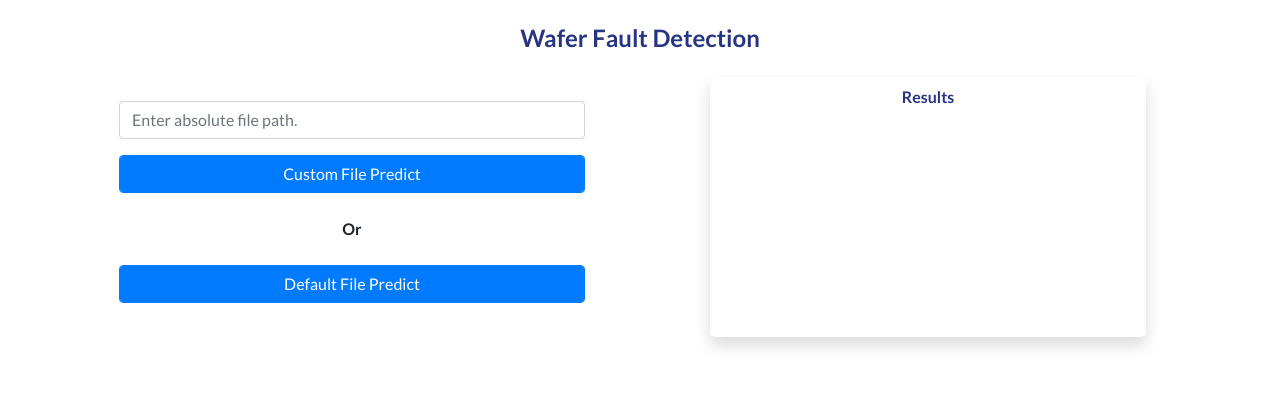
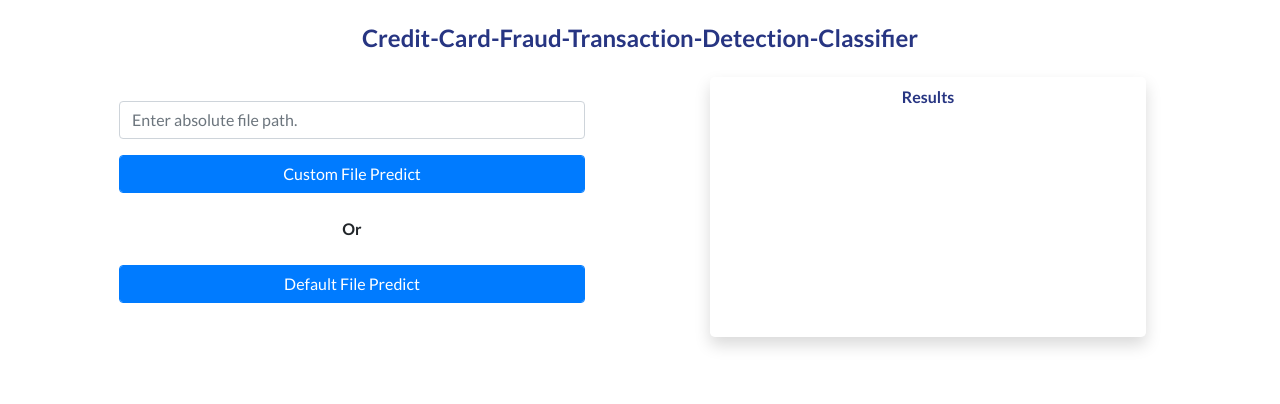
Before and after one commit to manishhnnegi/Credit-Card-Fraud-Transaction-Detection-Classifier, a Flask app: page / in a window 1280 px wide. Shown: the part 16-420 px from the top of the page. Run offline with Flask 2, Linux system fonts and the light colour scheme; some libraries are stand-ins or nearby versions.

Commit message:
make it better

```diff
--- a/templates/index.html
+++ b/templates/index.html
@@ -119,7 +119,7 @@
 	<!-- Testimonials -->
 	<section class="testimonials text-center">
 		<div class="container-fluid">
-			<h4 class="my-4 title">Wafer Fault Detection</h4>
+			<h4 class="my-4 title">Credit-Card-Fraud-Transaction-Detection-Classifier</h4>
 			<div class="row">
 				<div class="col-md-6 col-xs-12">
 					<br/>
```
